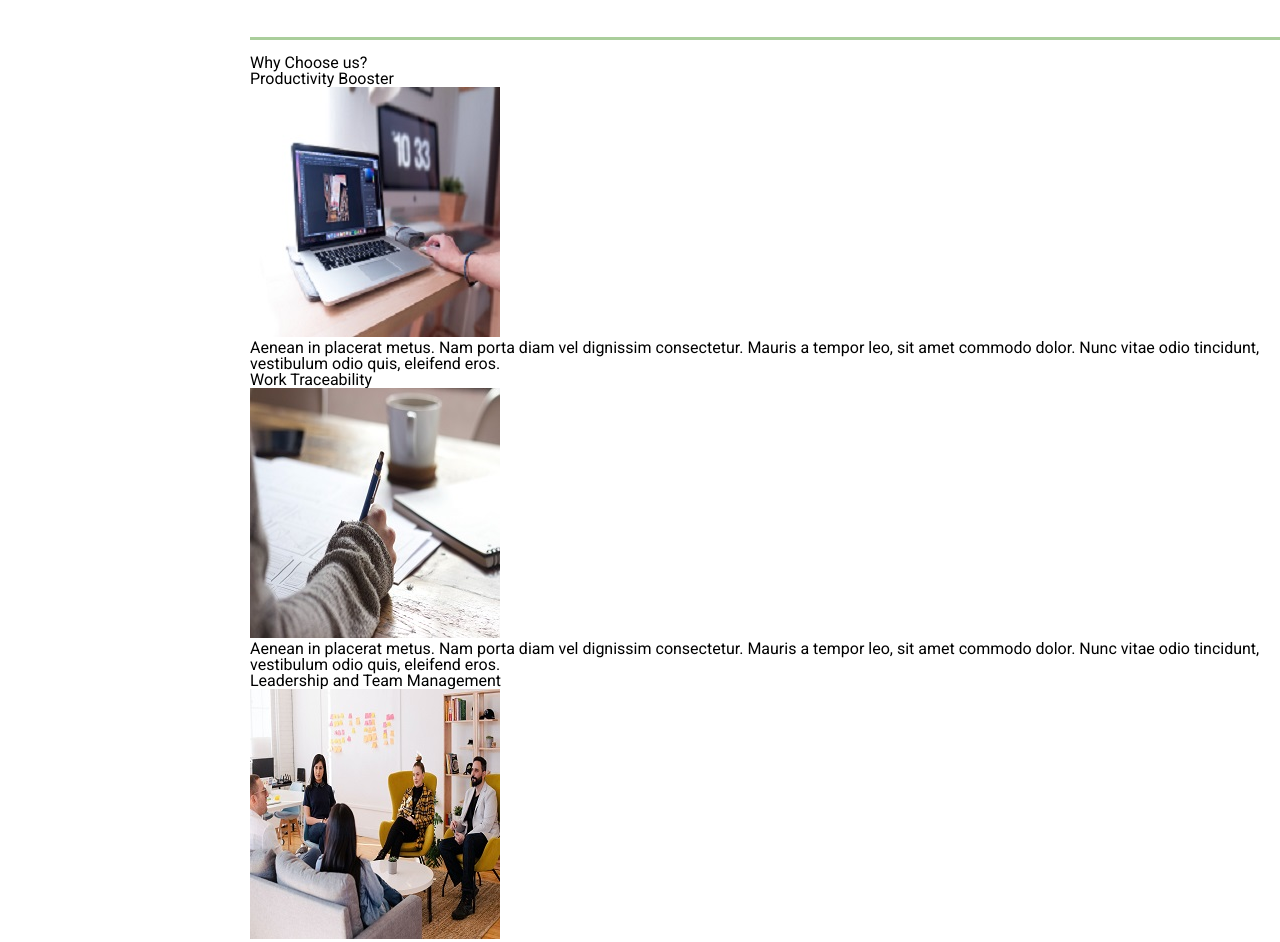
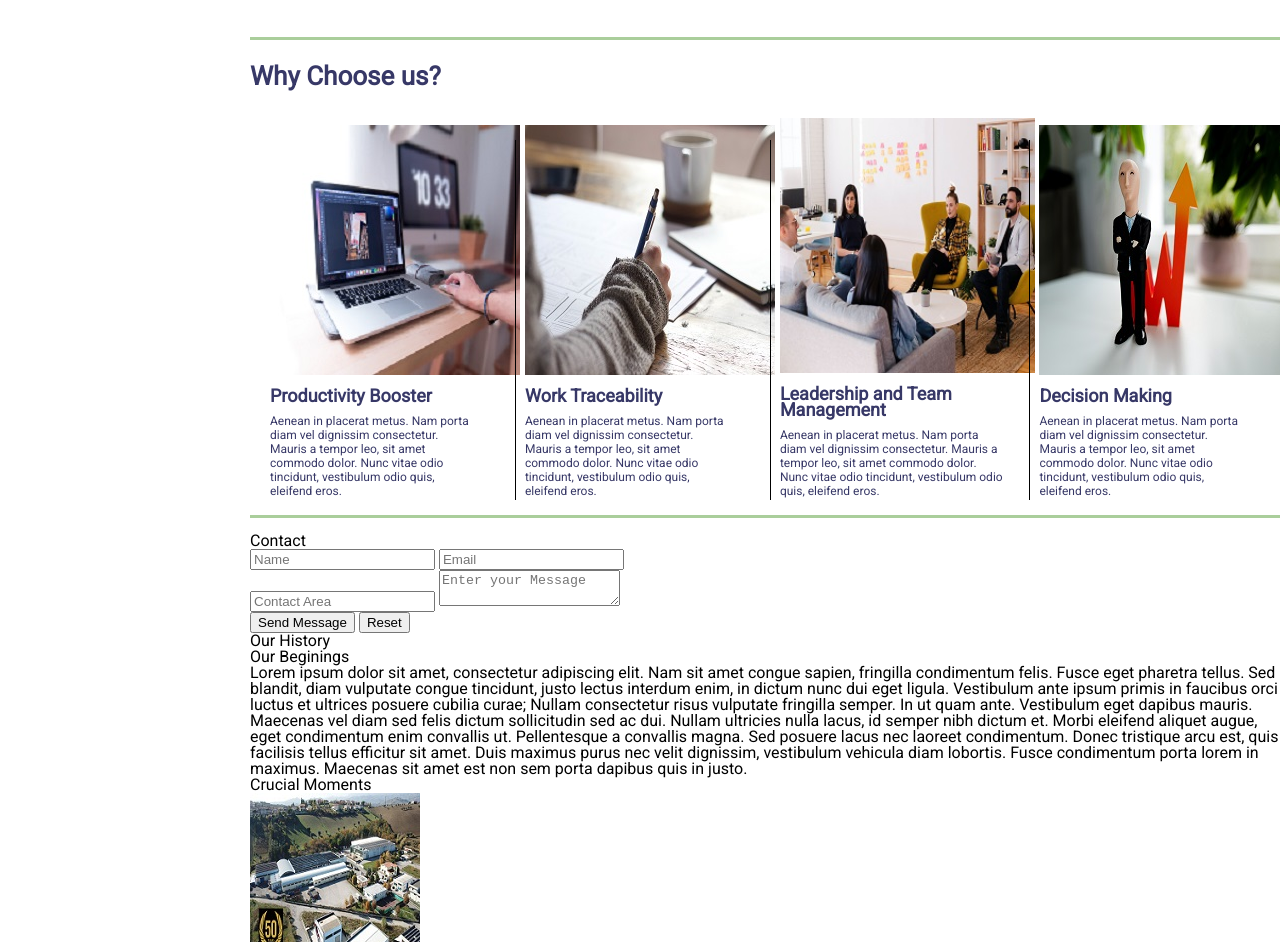
Before and after one commit to CamilaFigue/BaSP-M2022-Etapa-1, a plain HTML site: page Semana-03/index.html in a window 1280 px wide. Shown: the part 1006-1948 px from the top of the page. Drawn offline with Linux system fonts and the light colour scheme.

Commit message:
BaSP-Week03-2022: finished section 3 (Why choose us)

```diff
--- a/Semana-03/css/style.css
+++ b/Semana-03/css/style.css
@@ -256,6 +256,7 @@ main {
     font-style: normal;
     font-weight: 400;
     font-size: 26px;
+    font-weight: bold;
     line-height: 23px;
     color: #373867;
     margin-bottom: 10px;
@@ -274,12 +275,12 @@ main {
     width: 120px;
     height: 120px;
     margin: 15px;
-    overflow:hidden;
+    overflow: hidden;
     border-radius: 3px;
     transform: rotate(45deg);
     -ms-transform: rotate(45deg);
     -webkit-transform: rotate(45deg);
-    position:relative;
+    position: relative;
     -webkit-box-shadow: 0px 0px 3px 3px rgba(0, 0, 0, .05);
     box-shadow: 0px 0px 3px 3px rgba(0, 0, 0, .05);
 }
@@ -309,3 +310,76 @@ main {
     padding: 0 15px 15px 15px;
     margin: 0 10px 10px 10px;
 }
+
+.why-choose-us {
+    display: inline-block;
+    width: 100%;
+    height: 450px;
+}
+
+.why-choose-us h4 {
+    font-family: 'Roboto';
+    font-style: normal;
+    font-weight: 400;
+    font-size: 26px;
+    font-weight: bold;
+    line-height: 23px;
+    color: #373867;
+    margin-bottom: 10px;
+    margin-top: 10px;
+}
+
+.div-why-choose-us {
+    display: inline-block;
+    width: 20%;
+    margin: 5px;
+    padding: 15px;
+}
+
+.div-why-choose-us1 {
+    display: inline-block;
+    width: 22%;
+    margin: 5px;
+    padding: 15px;
+}
+
+.div-why-choose-us1 img {
+    width: 255px;
+    height: 255px;
+}
+
+.why-choose-us h5 {
+    font-family: 'Roboto';
+    font-style: normal;
+    font-weight: 700;
+    font-size: 18px;
+    line-height: 16px;
+    text-align: left;
+    color: #373867;
+    margin-top: 10px;
+    margin-bottom: 10px;
+}
+
+.why-choose-us p {
+    font-family: 'Roboto';
+    font-style: normal;
+    font-weight: 400;
+    font-size: 12px;
+    line-height: 14px;
+    color: #373867;
+    margin-bottom: 5px;
+}
+
+.fakehr2 {
+    display: inline-block;
+    height: 360px;
+    margin: 0px -15px -5px 15px  ;
+    border-left: 1px solid black;
+}
+
+.fakehr2b {
+    display: inline-block;
+    height: 360px;
+    margin: 0px -15px -5px -1px  ;
+    border-left: 1px solid black;
+}
--- a/Semana-03/index.html
+++ b/Semana-03/index.html
@@ -164,49 +164,61 @@
                     </p>
                 </div>
             </div>
+        </section>
         <div class="fakehr1"></div>
-        </section>
-        <section>
+        <section class="why-choose-us">
             <h4>
                 Why Choose us?
             </h4>
+            <div class="div-why-choose-us">
+                <img src="imagenes/productivity-booster1.jpg">
                 <h5>
                     Productivity Booster
                 </h5>
-            <img src="imagenes/productivity-booster1.jpg">
                 <p>
                     Aenean in placerat metus. Nam porta diam vel dignissim consectetur.
                     Mauris a tempor leo, sit amet commodo dolor. Nunc vitae odio tincidunt,
                     vestibulum odio quis, eleifend eros.
                 </p>
+            </div>
+            <div class="fakehr2"></div>
+            <div class="div-why-choose-us">
+                <img src="imagenes/work-traceability1.jpg">
                 <h5>
                     Work Traceability
                 </h5>
-            <img src="imagenes/work-traceability1.jpg">
                 <p>
                     Aenean in placerat metus. Nam porta diam vel dignissim consectetur.
                     Mauris a tempor leo, sit amet commodo dolor. Nunc vitae odio tincidunt,
                     vestibulum odio quis, eleifend eros.
                 </p>
+            </div>
+            <div class="fakehr2"></div>
+            <div class="div-why-choose-us1">
+                <img src="imagenes/leadership-team-management3.jpg">
                 <h5>
                     Leadership and Team Management
                 </h5>
-            <img src="imagenes/leadership-team-management1.jpg">
                 <p>
                     Aenean in placerat metus. Nam porta diam vel dignissim consectetur.
                     Mauris a tempor leo, sit amet commodo dolor. Nunc vitae odio tincidunt,
                     vestibulum odio quis, eleifend eros.
                 </p>
+            </div>
+            <div class="fakehr2b"></div>
+            <div class="div-why-choose-us">
+                <img src="imagenes/decision-making1.jpg">
                 <h5>
                     Decision Making
                 </h5>
-            <img src="imagenes/decision-making1.jpg">
                 <p>
                     Aenean in placerat metus. Nam porta diam vel dignissim consectetur.
                     Mauris a tempor leo, sit amet commodo dolor. Nunc vitae odio tincidunt,
                     vestibulum odio quis, eleifend eros.
                 </p>
+            </div>
         </section>
+        <div class="fakehr1"></div>
         <section>
             <h5>
                 Contact
```
Also changed, not shown: Semana-03/imagenes/leadership-team-management2.jpg (added), Semana-03/imagenes/leadership-team-management3.jpg (added). Lines whose indentation alone changed are shown as unchanged.
